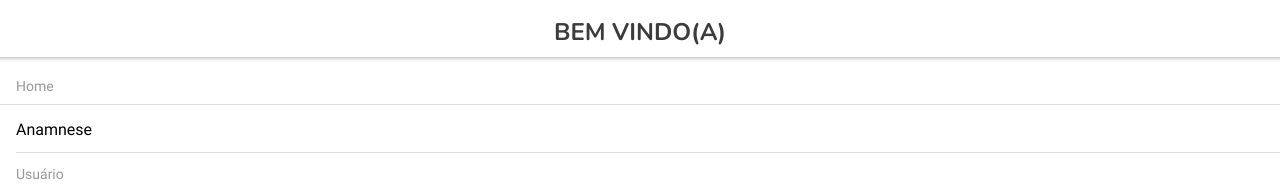
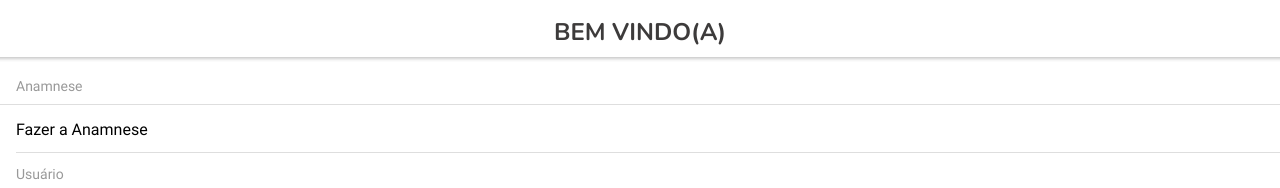
Before and after one commit to OdRavil/NutriApp, a React (Create React App) app: page /private/home in a window 1280 px wide. Shown: the top 188 px of the page. Built offline with nearby package versions, Linux system fonts and the light colour scheme; the HTML template or start-up script is replaced by a standard one.

Commit message:
mudanças nas telas de login e home

```diff
--- a/src/pages/Home/index.tsx
+++ b/src/pages/Home/index.tsx
@@ -24,10 +24,10 @@ const Home: React.FC = () => (
 		<IonContent fullscreen>
 			<IonList>
 				<IonItemDivider>
-					<IonLabel>Home</IonLabel>
+					<IonLabel>Anamnese</IonLabel>
 				</IonItemDivider>
 				<IonItem routerLink="/anamnese">
-					<IonLabel>Anamnese</IonLabel>
+					<IonLabel>Fazer a Anamnese</IonLabel>
 				</IonItem>
 				<IonItemDivider>
 					<IonLabel>Usuário</IonLabel>
```
